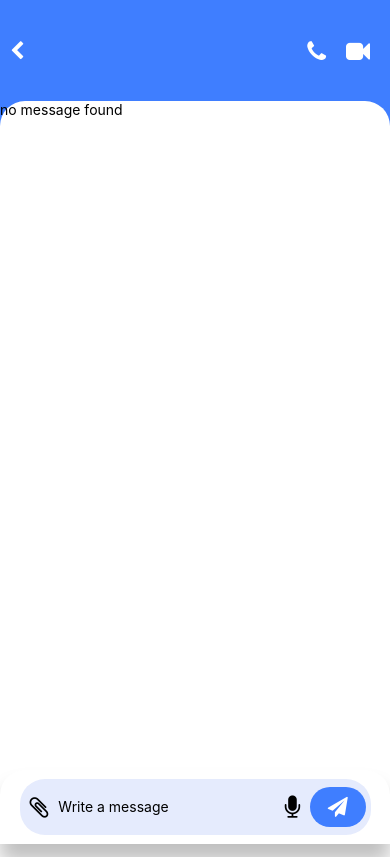
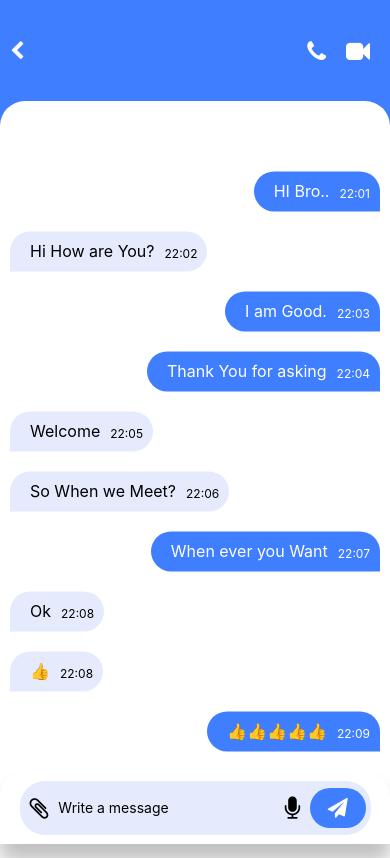
Before and after one commit to hardikdevmurari/chatApp, a React Native app: screen /ChatScreen in a window 390 px wide. Built offline with nearby package versions, Linux system fonts and the light colour scheme.

Commit message:
final chat thing is done

```diff
--- a/src/screen/chat/index.tsx
+++ b/src/screen/chat/index.tsx
@@ -1,3 +1,4 @@
+/* eslint-disable react-native/no-inline-styles */
 import React from 'react';
 import {
   View,
@@ -17,6 +18,124 @@ import Icon from 'react-native-vector-icons/FontAwesome';
 import {TabView, SceneMap} from 'react-native-tab-view';
 
 interface Props {}
+
+const chatConv = [
+  {
+    text: 'HI Bro..',
+    from: 'self',
+    time: '22:01',
+  },
+  {
+    text: 'Hi How are You?',
+    time: '22:02',
+  },
+  {
+    text: 'I am Good.',
+    from: 'self',
+    time: '22:03',
+  },
+  {
+    text: 'Thank You for asking',
+    from: 'self',
+    time: '22:04',
+  },
+  {
+    text: 'Welcome',
+    time: '22:05',
+  },
+  {
+    text: 'So When we Meet?',
+    time: '22:06',
+  },
+  {
+    text: 'When ever you Want',
+    from: 'self',
+    time: '22:07',
+  },
+  {
+    text: 'Ok',
+    time: '22:08',
+  },
+  {
+    text: '👍',
+    time: '22:08',
+  },
+  {
+    text: '👍👍👍👍👍',
+    from: 'self',
+    time: '22:09',
+  },
+];
+const renderItemComponent = ({item}) => {
+  return (
+    <View style={{}}>
+      {item?.from ? (
+        <View
+          style={{
+            backgroundColor: '#3F7EFF',
+            padding: 10,
+            maxWidth: '80%',
+            alignSelf: 'flex-end',
+            marginVertical: 10,
+            borderTopEndRadius: 25,
+            borderTopLeftRadius: 25,
+            borderBottomLeftRadius: 25,
+            flexDirection:'row',
+            justifyContent:'space-between'
+          }}>
+          <Text
+            style={{
+              fontSize: 16,
+              color: 'white',
+              marginHorizontal:10
+            }}>
+            {item.text}
+          </Text>
+          <Text
+            style={{
+              fontSize: 12,
+              color: 'white',
+              alignSelf:'flex-end'
+            }}>
+            {item.time}
+          </Text>
+        </View>
+      ) : (
+        <View
+          style={{
+            backgroundColor: '#E5EBFD',
+            padding: 10,
+            marginVertical: 10,
+            maxWidth: '80%',
+            alignSelf: 'flex-start',
+            borderTopEndRadius: 25,
+            borderTopLeftRadius: 25,
+            borderBottomEndRadius: 25,
+            borderBottomRightRadius: 25,
+            flexDirection:'row',
+            justifyContent:'space-between'
+          }}>
+          <Text
+            style={{
+              fontSize: 16,
+              color: 'black',
+              marginHorizontal:10
+            }}>
+            {item.text}
+          </Text>
+          <Text
+            style={{
+              fontSize: 12,
+              color: 'black',
+              alignSelf:'flex-end'
+            }}>
+            {item.time}
+          </Text>
+        </View>
+      )}
+    </View>
+  );
+};
 
 const ChatScreen: React.FC<Props> = ({navigation, route}) => {
   console.log('---------------------', route.params);
@@ -52,19 +171,23 @@ const ChatScreen: React.FC<Props> = ({navigation, route}) => {
       </View>
       <View style={styles.contentArea}>
         <View style={styles.chatConversationContainer}>
-          <Text>no message found</Text>
+          <FlatList
+            data={chatConv.reverse()}
+            renderItem={item => renderItemComponent(item)}
+            inverted={true}
+          />
         </View>
         <View style={styles.sendMessageContainer}>
           <View style={styles.customInputBox}>
-            <View style={{margin:10}}>
+            <View style={{margin: 10}}>
               <Icon name={'paperclip'} size={24} color="black" />
             </View>
             <TextInput
-              style={{flex: 4,height:100}}
+              style={{flex: 4, height: 100}}
               placeholder="Write a message"
               placeholderTextColor={'black'}
             />
-            <View style={{marginHorizontal:5}}>
+            <View style={{marginHorizontal: 5}}>
               <Icon name={'microphone'} size={24} color="black" />
             </View>
             <View style={styles.sendIcon}>
@@ -141,6 +264,7 @@ const styles = StyleSheet.create({
   },
   chatConversationContainer: {
     flex: 9,
+    margin: 10,
   },
   sendMessageContainer: {
     flex: 1,
```
